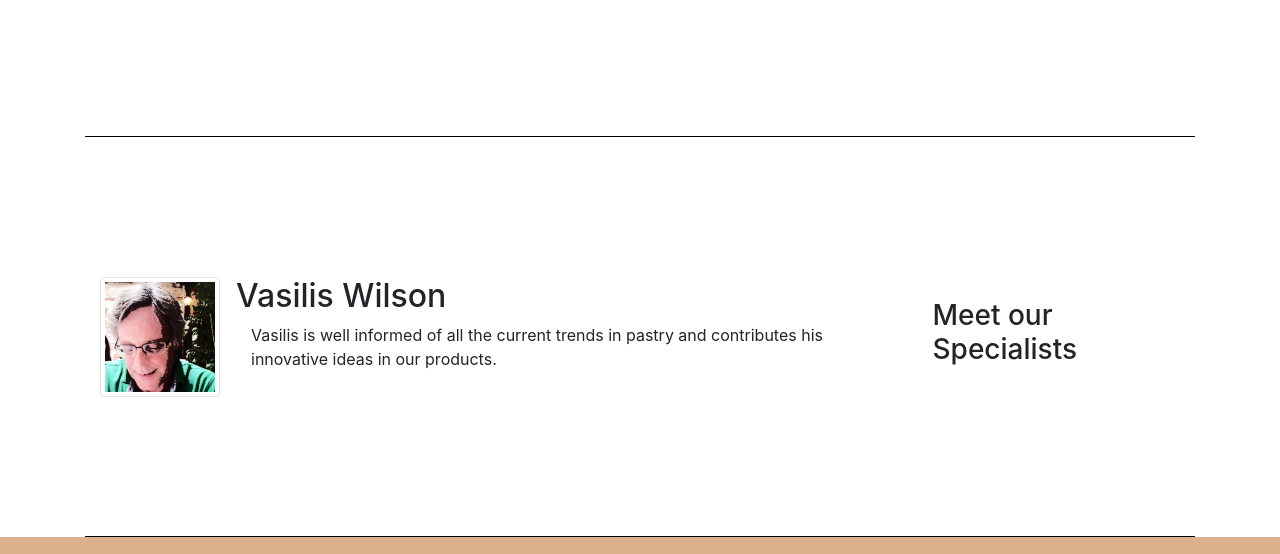
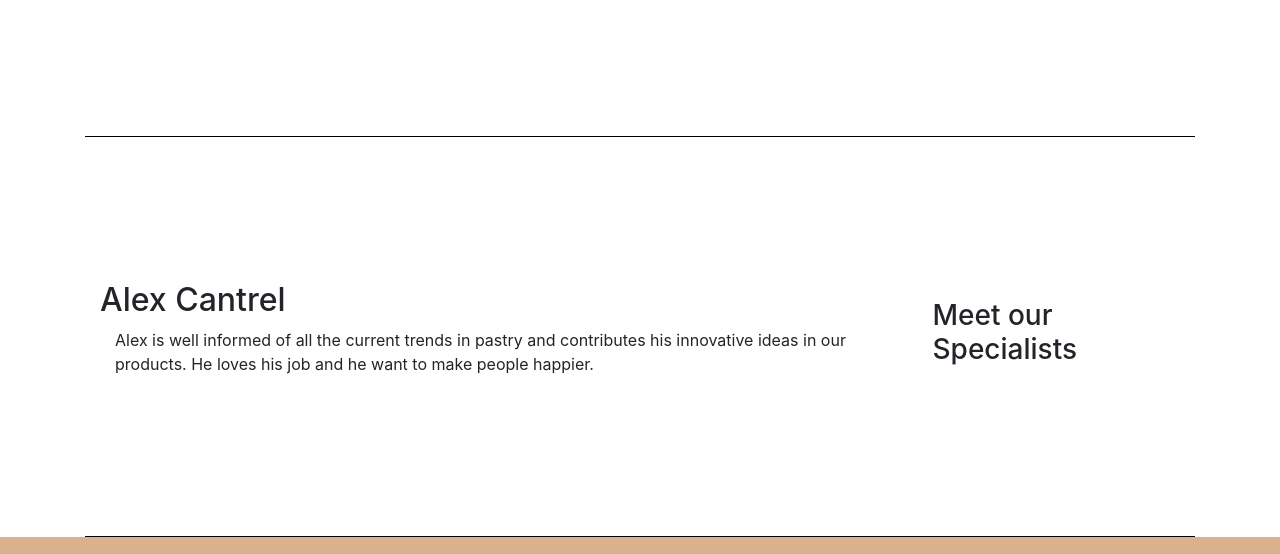
Before and after one commit to AlexCantrel/leChocolat, a website: page index.html in a window 1280 px wide. Shown: the part 1398-1952 px from the top of the page. Drawn offline with nearby package versions, Linux system fonts and the light colour scheme.

Commit message:
Alex final site

```diff
--- a/index.html
+++ b/index.html
@@ -251,11 +251,10 @@
                 <p>Vasilis is well informed of all the current trends in pastry and contributes his innovative ideas in
                     our products.</p> -->
                 <div class="media">
-                    <img class="d-flex mr-3 img-thumbnail align-self-center" src="images/cartoonVasilis.png" alt="Vasilis Wilson">
                     <div class="media-body">
-                        <h2 class="mt-0">Vasilis Wilson</h2>
-                        <p class="col d-none d-md-block">Vasilis is well informed of all the current
-                            trends in pastry and contributes his innovative ideas in our products.</p>
+                        <h2 class="mt-0">Alex Cantrel</h2>
+                        <p class="col d-none d-md-block">Alex is well informed of all the current
+                            trends in pastry and contributes his innovative ideas in our products. He loves his job and he want to make people happier.</p>
                     </div>
                 </div>
             </div>
```
